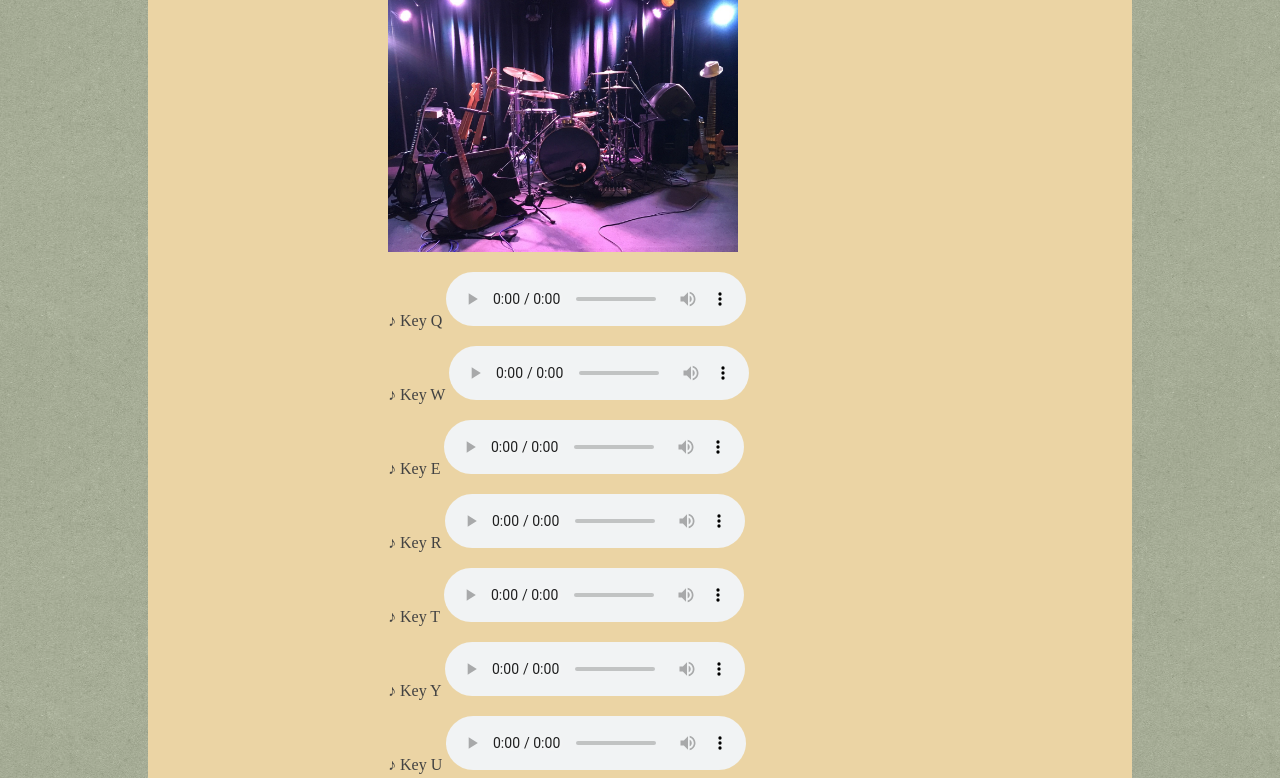
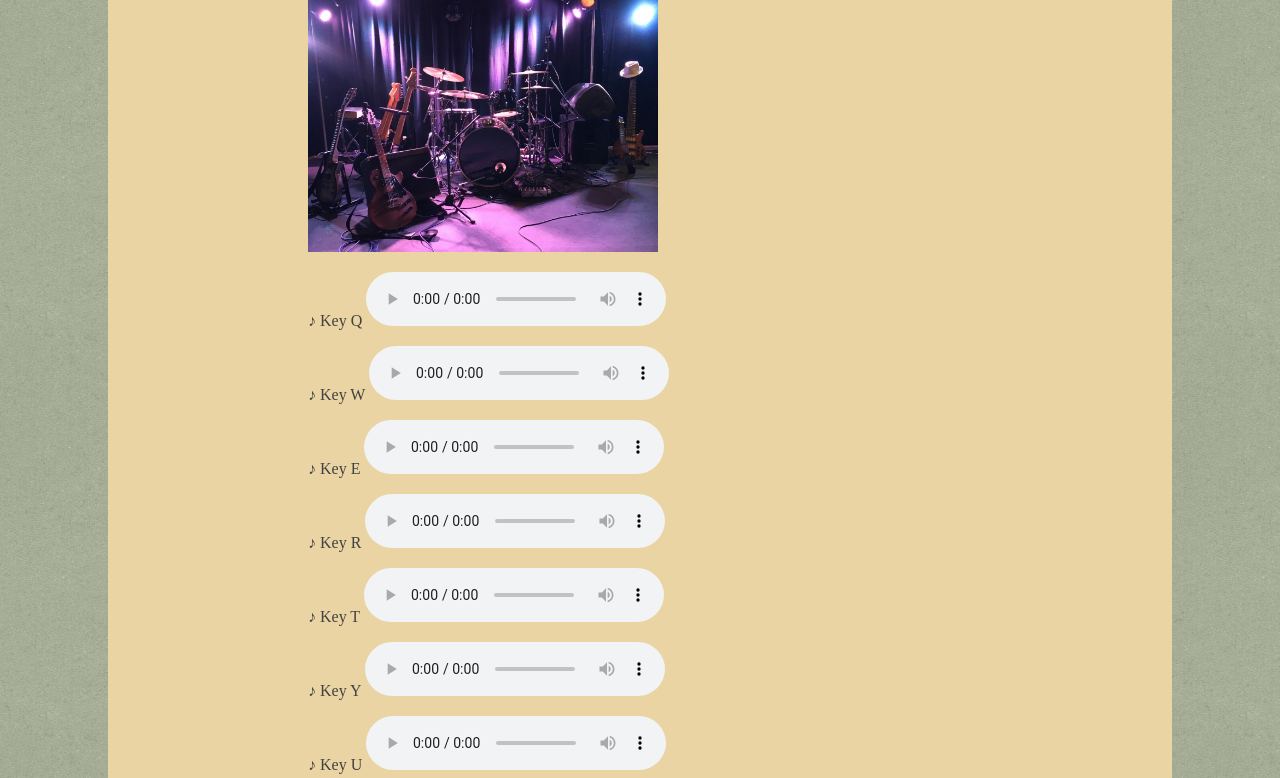
Before and after one commit to LadyBugMarta/MartaPabis-Lab2, a plain HTML site: page Sound-kit/index.html in a window 1280 px wide. Shown: the part 272-1050 px from the top of the page. Drawn offline with Linux system fonts and the light colour scheme.

Commit message:
narrow a margin

```diff
--- a/Sound-kit/style.css
+++ b/Sound-kit/style.css
@@ -5,7 +5,7 @@ div{
     background: rgb(235, 212, 164);
     /* Background pattern from Toptal Subtle Patterns */
     color: rgb(66, 66, 66);
-    margin: 10px 140px;
+    margin: 10px 100px;
     padding: 20px 50px;
 
 }
```
